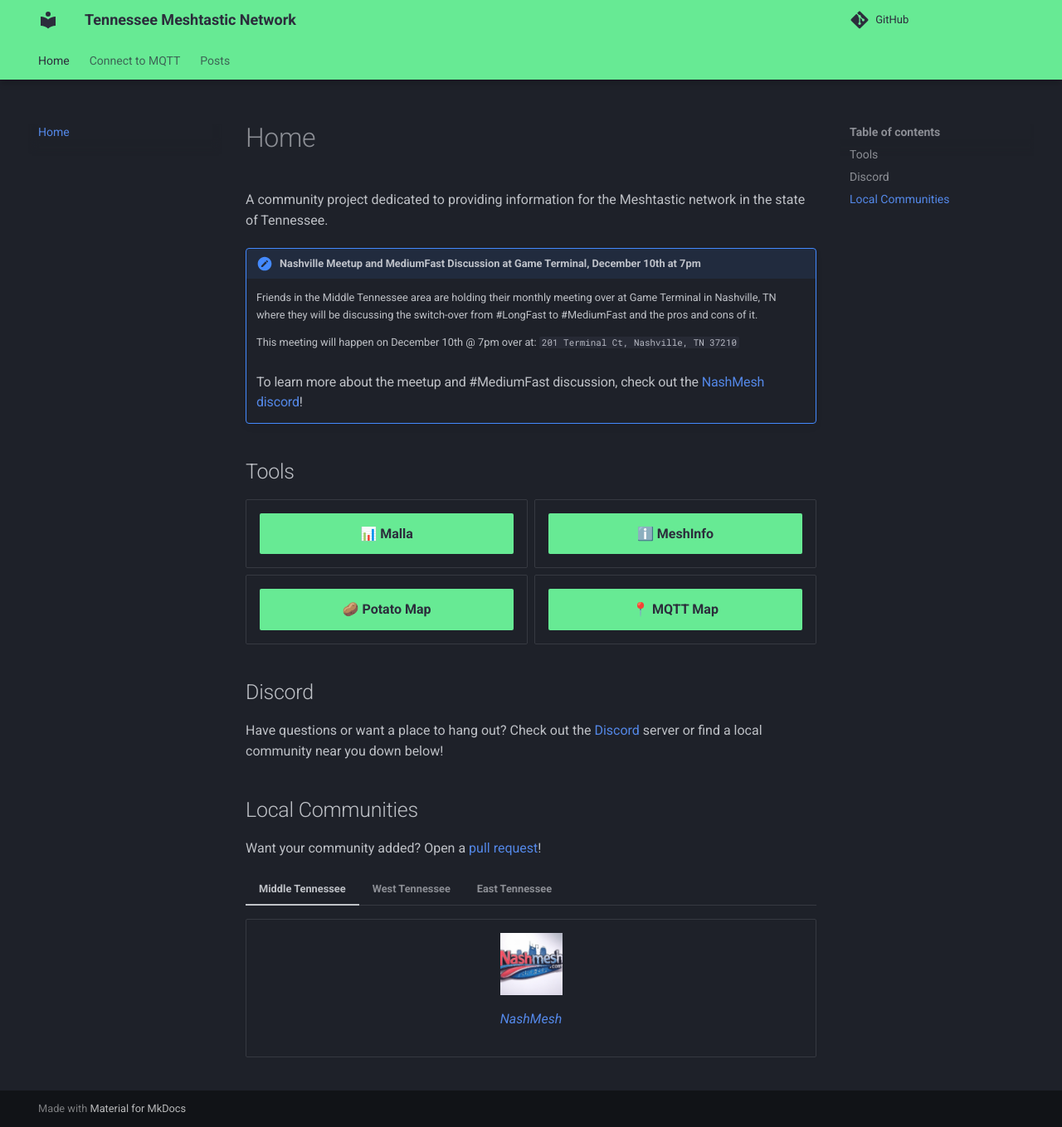
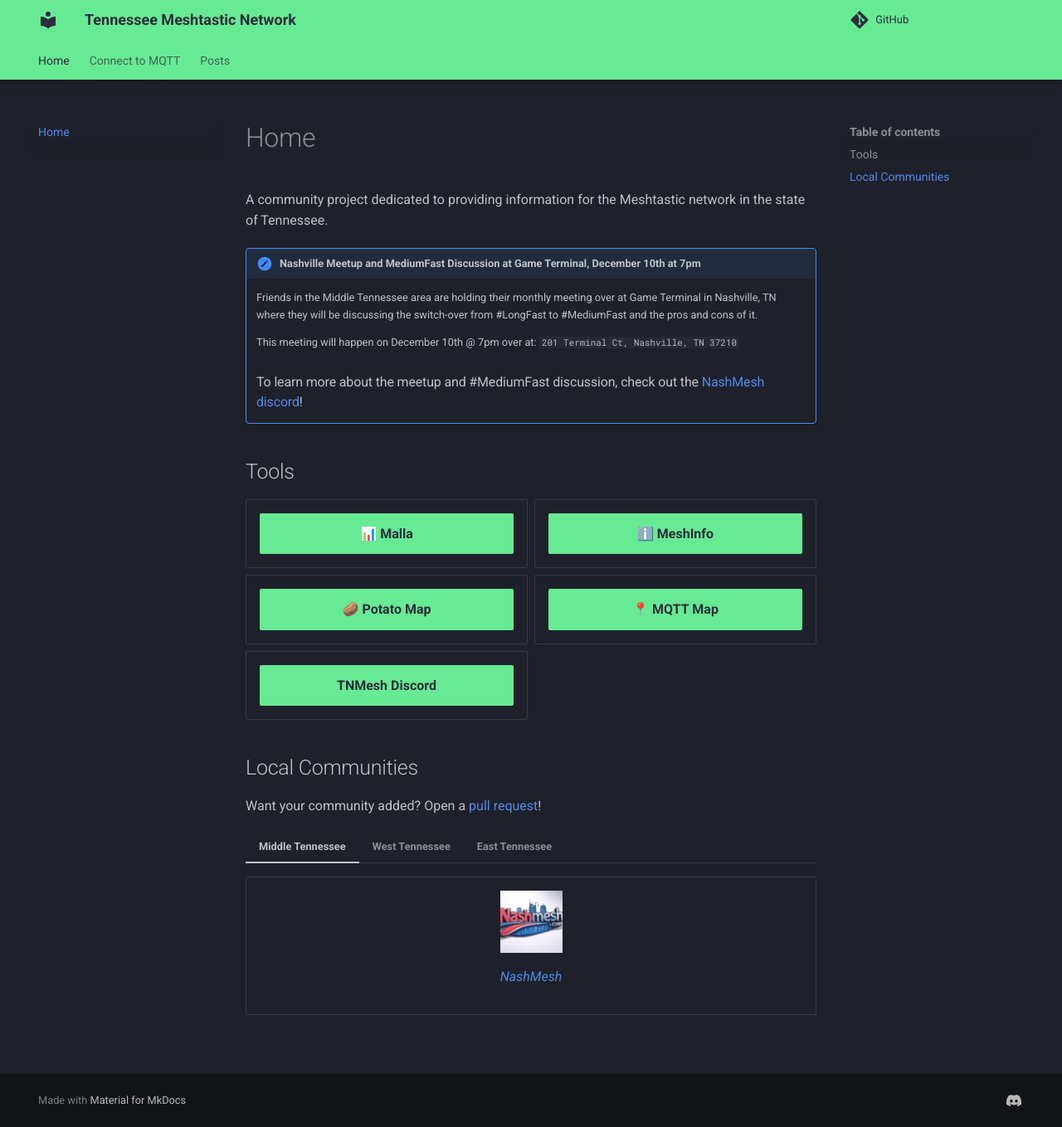
Before and after one commit to tnmesh/homepage, an MkDocs documentation site: the page built from docs/index.md, in a window 1280 px wide and 1359 px high. Shown: the whole window at 83% size. Built offline with MkDocs 1.6.1 and Material for MkDocs 9.7.7, drawn with Linux system fonts in a browser that asks for light colours; comment, search, counter and statistics services are not loaded.

Commit message:
chore: change placement of discord button

```diff
--- a/docs/index.md
+++ b/docs/index.md
@@ -16,10 +16,8 @@
 - [ℹ️ MeshInfo](https://meshinfo.tnmesh.org){ .md-button .md-button--primary .md-button__fill}
 - [🥔 Potato Map](https://potato.tnmesh.org){ .md-button .md-button--primary .md-button__fill}
 - [📍 MQTT Map](https://map.tnmesh.org){ .md-button .md-button--primary .md-button__fill}
+- [TNMesh Discord](https://discord.gg/7bFRR8Jt22){ .md-button .md-button--primary .md-button__fill}
 </div>
-
-## Discord
-Have questions or want a place to hang out? Check out the [Discord](https://discord.gg/7bFRR8Jt22) server or find a local community near you down below!
 
 ## Local Communities
 Want your community added? Open a [pull request](https://github.com/tnmesh/homepage/pulls)!
--- a/mkdocs.yml
+++ b/mkdocs.yml
@@ -45,3 +45,9 @@
 # CSS
 extra_css:
   - static/styles/extra.css
+
+extra:
+  social:
+    - icon: fontawesome/brands/discord
+      link: https://discord.gg/7bFRR8Jt22
+      name: Join our Discord
--- a/requirements.txt
+++ b/requirements.txt
@@ -5,6 +5,7 @@
 charset-normalizer==3.4.4
 click==8.1.8
 colorama==0.4.6
+fontawesome-markdown==0.2.6
 ghp-import==2.1.0
 idna==3.11
 importlib_metadata==8.7.0
```
